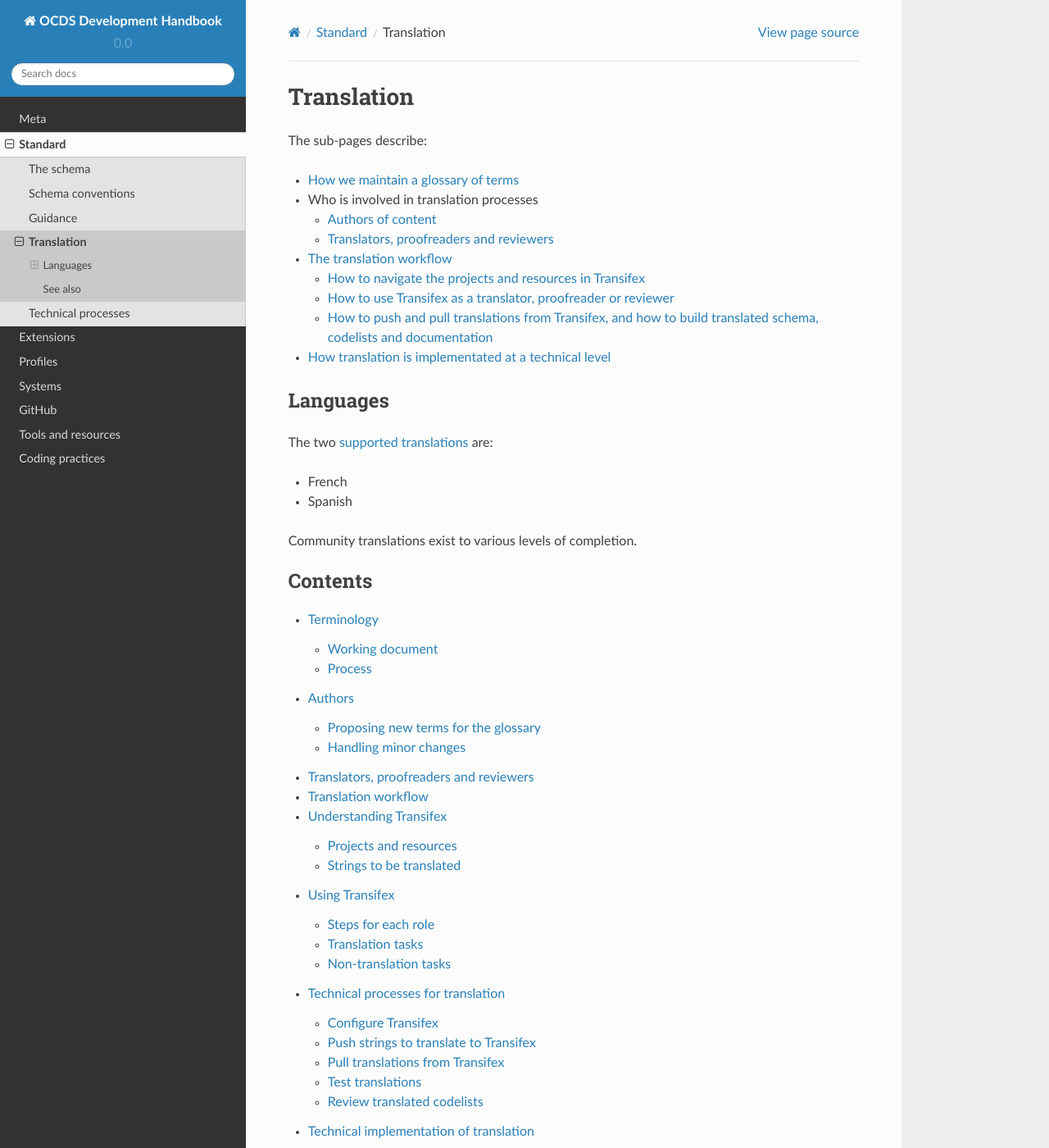
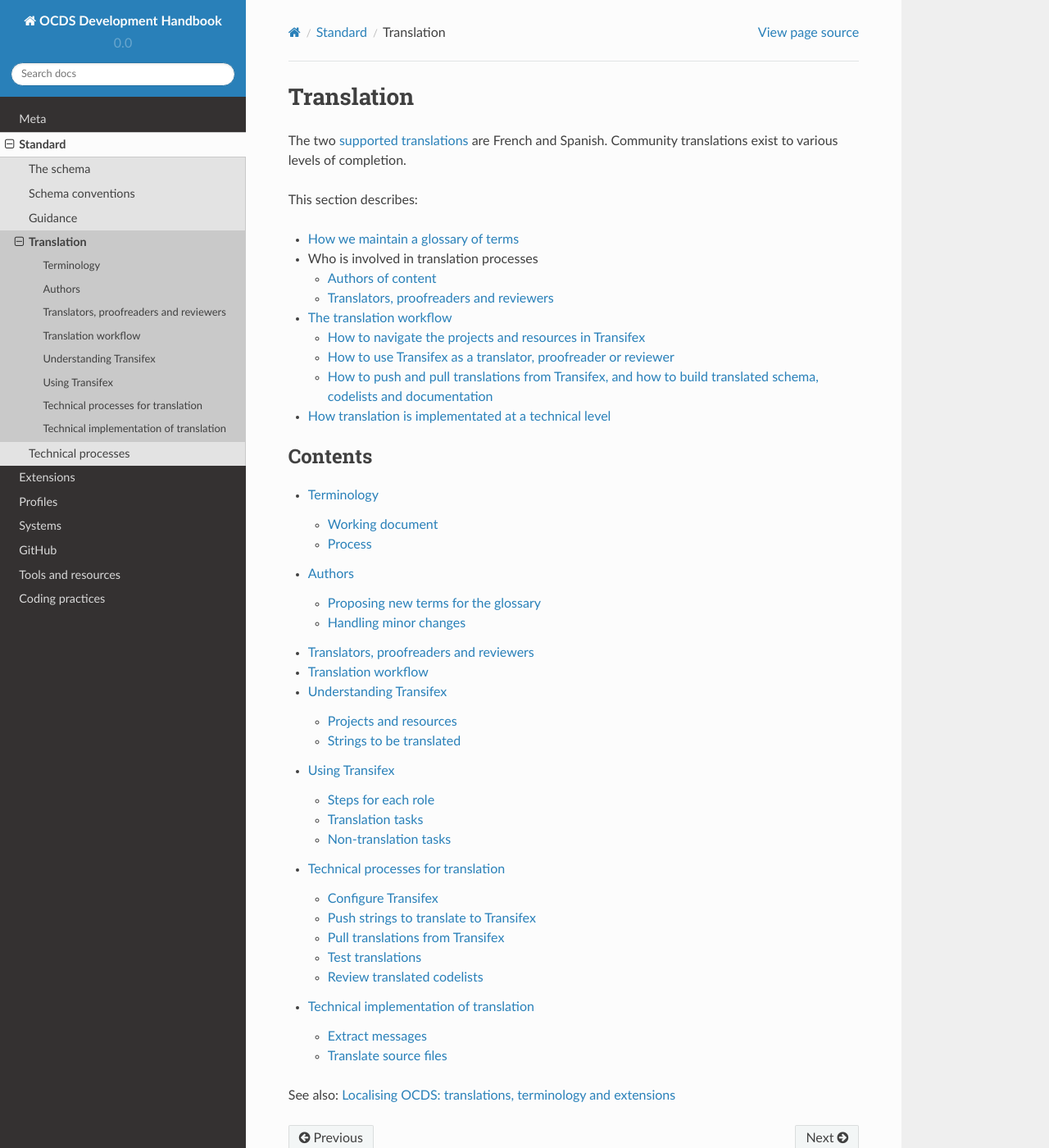
Before and after one commit to open-contracting/standard-development-handbook, a Sphinx documentation site: the page built from docs/standard/translation/index.md, in a window 1280 px wide and 1400 px high. Shown: the whole window at 82% size. Built offline with Sphinx 7.4.7 and the Read the Docs theme 2.0.0, drawn with Linux system fonts in a browser that asks for light colours; some of the changed lines change nothing that is shown.

Commit message:
Remove headings from index page

````diff
--- a/docs/standard/translation/index.md
+++ b/docs/standard/translation/index.md
@@ -1,6 +1,8 @@
 # Translation
 
-The sub-pages describe:
+The two [supported translations](https://docs.google.com/document/d/1GLwWTpgDDkKmMr1hZE4D75LI8VQtFiD0VA7TF_FvY_Q/edit) are French and Spanish. Community translations exist to various levels of completion.
+
+This section describes:
 
 * [How we maintain a glossary of terms](terminology)
 * Who is involved in translation processes
@@ -11,15 +13,6 @@ The sub-pages describe:
   * [How to use Transifex as a translator, proofreader or reviewer](using_transifex)
   * [How to push and pull translations from Transifex, and how to build translated schema, codelists and documentation](technical)
 * [How translation is implementated at a technical level](implementation)
-
-## Languages
-
-The two [supported translations](https://docs.google.com/document/d/1GLwWTpgDDkKmMr1hZE4D75LI8VQtFiD0VA7TF_FvY_Q/edit) are:
-
-* French
-* Spanish
-
-Community translations exist to various levels of completion.
 
 ```eval_rst
 .. toctree::
@@ -38,6 +31,4 @@ Community translations exist to various levels of completion.
    *
 ```
 
-## See also
-
-* Blog post: [Localising OCDS: translations, terminology and extensions](https://www.open-contracting.org/2016/07/26/localising-ocds-translations-terminology-extensions/)
+See also: [Localising OCDS: translations, terminology and extensions](https://www.open-contracting.org/2016/07/26/localising-ocds-translations-terminology-extensions/)
````
